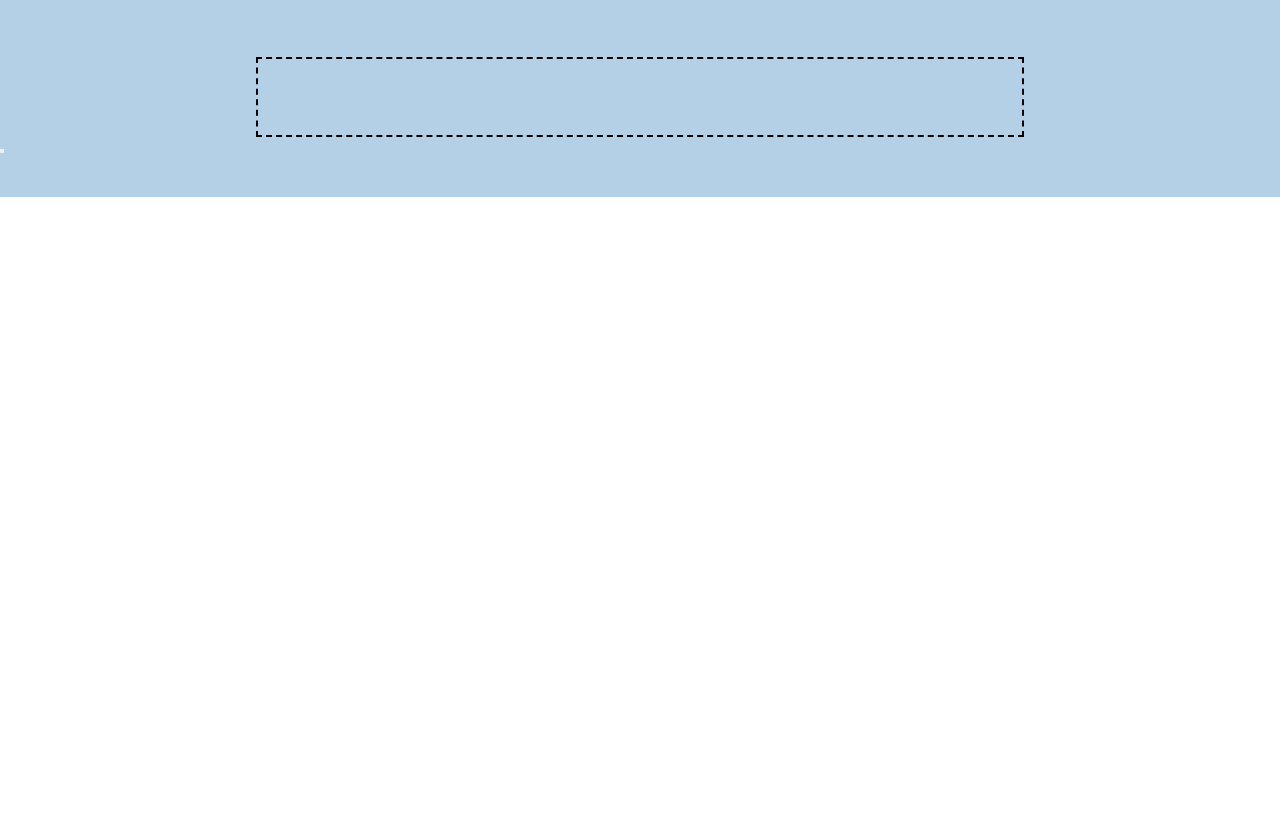
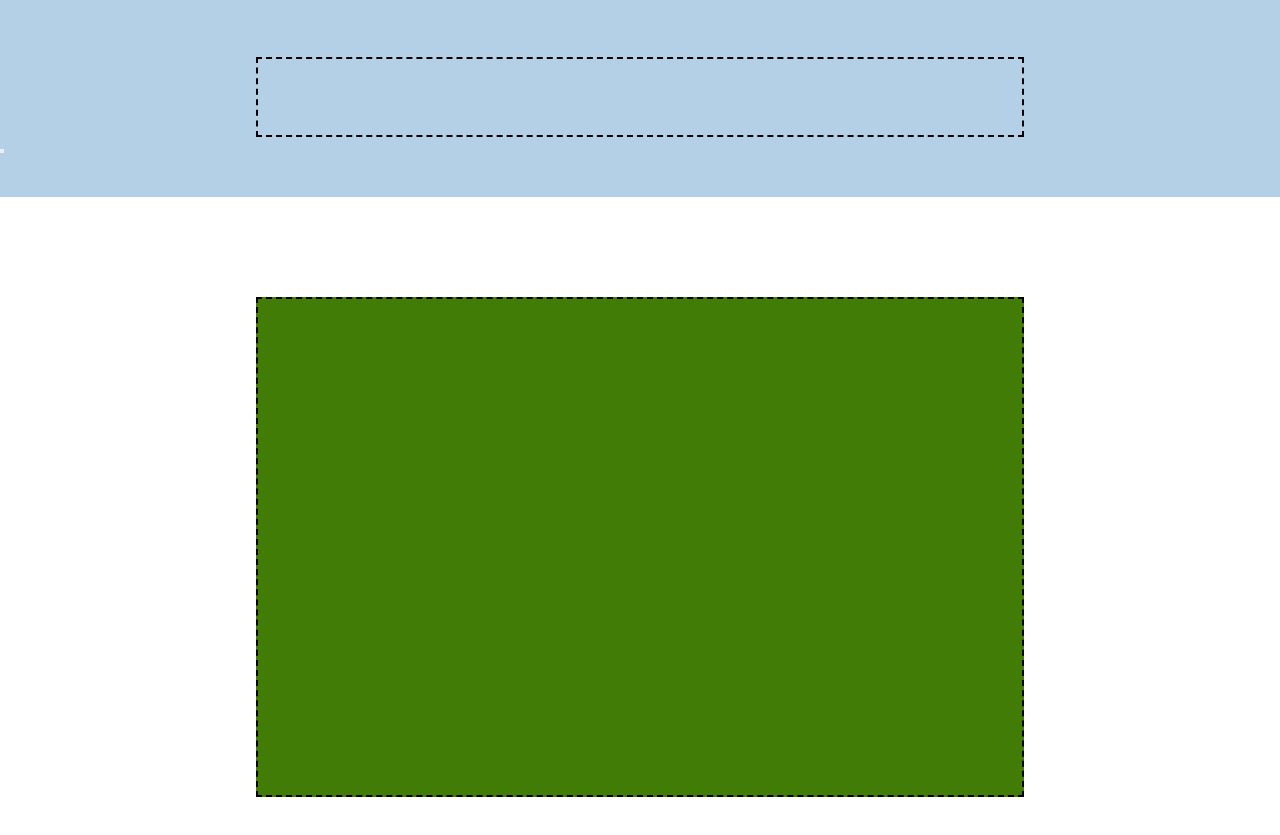
Before and after one commit to AngeloRoudani/htmlcss-dropbox, a plain HTML site: page index.html in a window 1280 px wide. Shown: the part 4708-5543 px from the top of the page. Before the commit the page ends 4905 px from the top, so only its background shows below. Drawn offline with Linux system fonts and the light colour scheme.

```diff
--- a/css/style.css
+++ b/css/style.css
@@ -115,6 +115,12 @@
 .container_free {
     height: 80px;
 }
+
+.faq {
+    background-color: rgb(65, 124, 7);
+    height: 500px;
+}
+
 /*fine regole debug*/
 
 body {
@@ -250,3 +256,8 @@
     margin: auto;
     padding-top: 60px;
 }
+
+.faq {
+    width: 60vw;
+    margin: 100px auto;
+}
--- a/index.html
+++ b/index.html
@@ -211,6 +211,13 @@
             <button class="start_free"></button>
         </div>
 
+        <div class="faq border">
+            <h3></h3>
+            <div class="questions"></div>
+            <div class="questions"></div>
+            <div class="questions"></div>
+        </div>
+
     </main>
 
     <footer>
```
